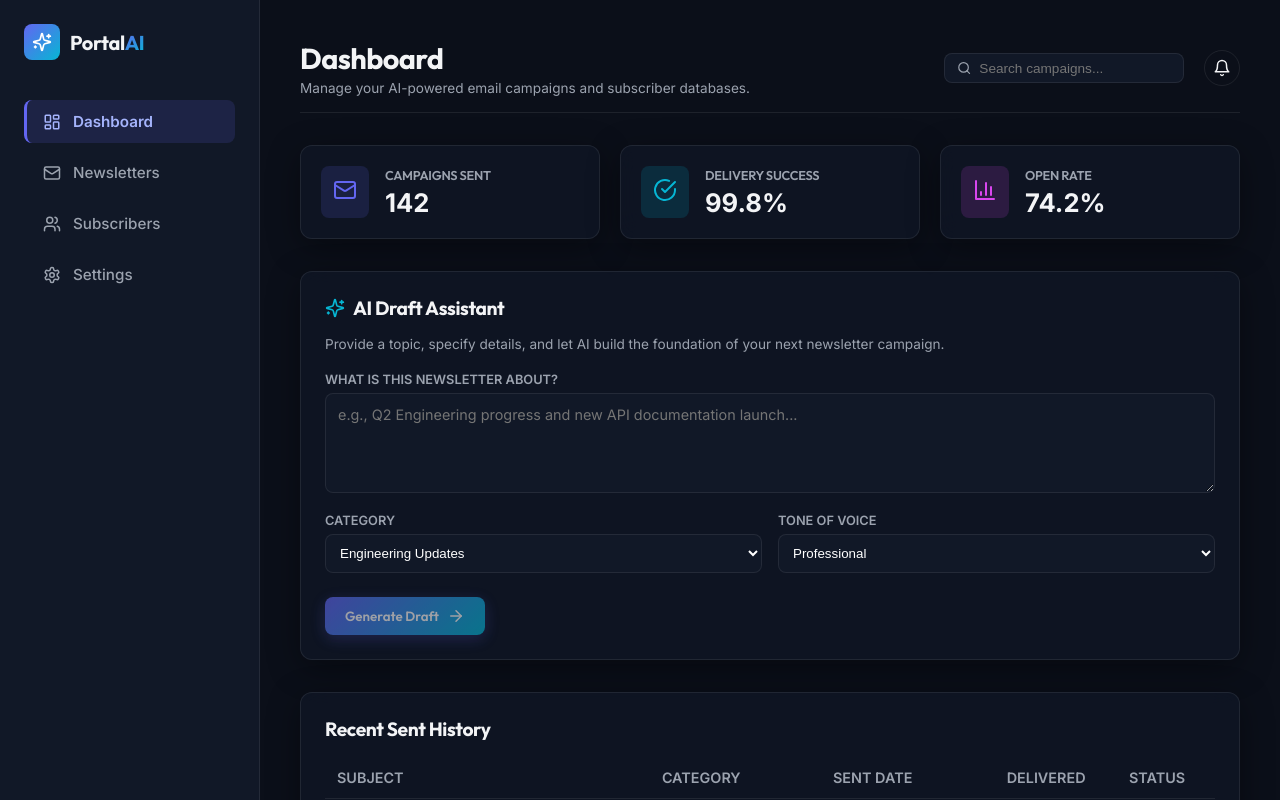
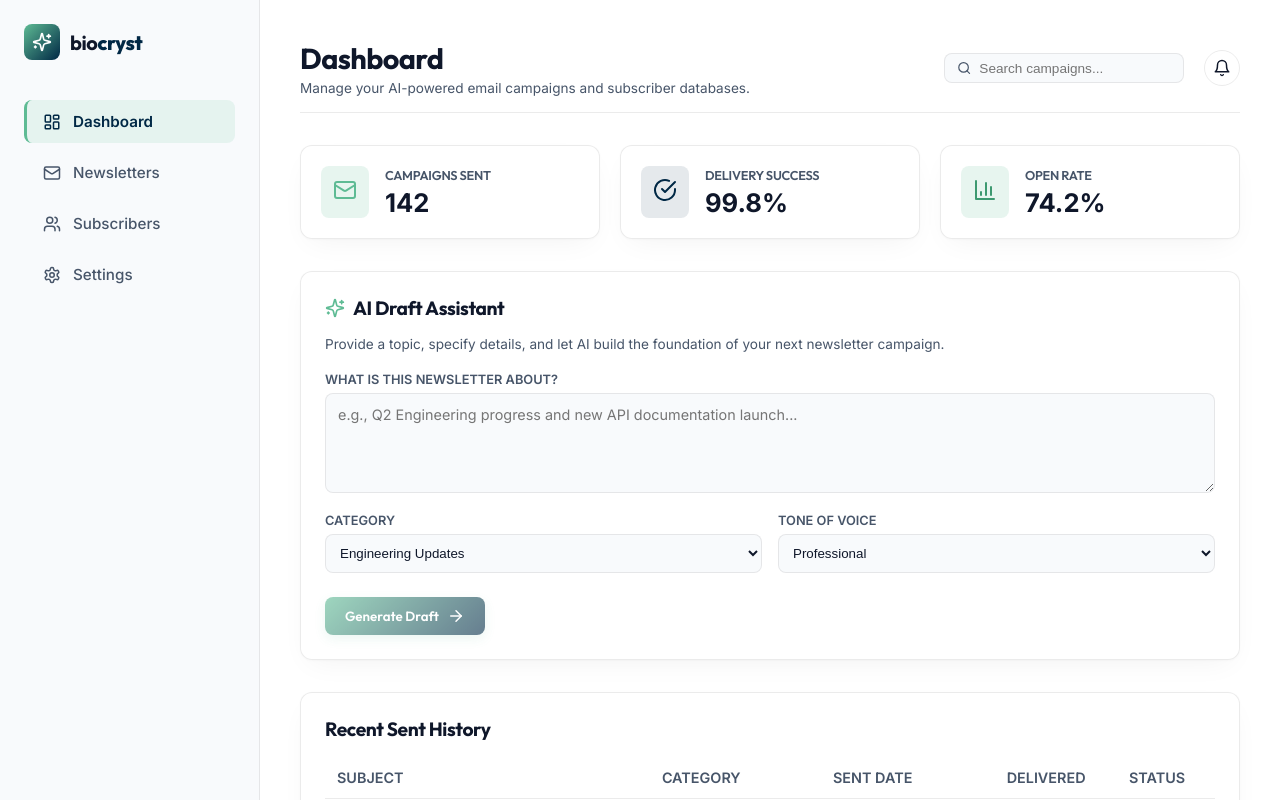
Before and after one commit to AndreaTang0123/Newsletter-Portal, a Next.js app in the folder frontend/: page / in a window 1280 px wide. Shown: the top 800 px of the page. Built offline with nearby package versions, Linux system fonts and the light colour scheme; no server answers.

Commit message:
UI design changed

```diff
--- a/frontend/app/globals.css
+++ b/frontend/app/globals.css
@@ -1,20 +1,20 @@
 @import url('https://fonts.googleapis.com/css2?family=Inter:wght@300;400;500;600;700&family=Outfit:wght@400;500;600;700;800&display=swap');
 
 :root {
-  --bg-primary: #0b0f19;
-  --bg-secondary: #111827;
-  --bg-glass: rgba(17, 24, 39, 0.7);
-  --border-glass: rgba(255, 255, 255, 0.08);
+  --bg-primary: #ffffff;
+  --bg-secondary: #f8fafc;
+  --bg-glass: rgba(255, 255, 255, 0.85);
+  --border-glass: rgba(0, 0, 0, 0.08);
 
-  --text-primary: #f3f4f6;
-  --text-secondary: #9ca3af;
-  --text-muted: #6b7280;
+  --text-primary: #0f172a;
+  --text-secondary: #475569;
+  --text-muted: #94a3b8;
 
-  --color-primary: #6366f1; /* Indigo */
-  --color-primary-glow: rgba(99, 102, 241, 0.35);
-  --color-secondary: #06b6d4; /* Cyan */
-  --color-secondary-glow: rgba(6, 182, 212, 0.35);
-  --color-accent: #d946ef; /* Magenta */
+  --color-primary: #5ebb94; /* BioCryst Mint/Sage Green */
+  --color-primary-glow: rgba(94, 187, 148, 0.2);
+  --color-secondary: #002845; /* BioCryst Dark Navy Blue */
+  --color-secondary-glow: rgba(0, 40, 69, 0.15);
+  --color-accent: #3d9970;
 
   --color-success: #10b981;
   --color-warning: #f59e0b;
@@ -46,23 +46,23 @@ h1, h2, h3, h4, h5, h6 {
   letter-spacing: -0.02em;
 }
 
-/* Glassmorphism primitives */
+/* Glassmorphism primitives (modified for premium light look) */
 .glass-panel {
   background: var(--bg-glass);
   backdrop-filter: blur(16px);
   -webkit-backdrop-filter: blur(16px);
   border: 1px solid var(--border-glass);
   border-radius: var(--border-radius-md);
-  box-shadow: 0 8px 32px 0 rgba(0, 0, 0, 0.37);
+  box-shadow: 0 10px 30px -10px rgba(0, 0, 0, 0.06), 0 1px 3px 0 rgba(0, 0, 0, 0.03);
   transition: var(--transition-smooth);
 }
 
 .glass-panel:hover {
-  border-color: rgba(255, 255, 255, 0.15);
-  box-shadow: 0 12px 40px 0 rgba(0, 0, 0, 0.5);
+  border-color: rgba(0, 0, 0, 0.15);
+  box-shadow: 0 20px 40px -15px rgba(0, 0, 0, 0.1), 0 1px 3px 0 rgba(0, 0, 0, 0.05);
 }
 
-/* Gradient accents */
+/* Gradient accents matching the logo's dual-tone style */
 .gradient-text {
   background: linear-gradient(135deg, var(--color-primary), var(--color-secondary));
   -webkit-background-clip: text;
@@ -86,13 +86,13 @@ h1, h2, h3, h4, h5, h6 {
   display: inline-flex;
   align-items: center;
   gap: 8px;
-  box-shadow: 0 4px 15px var(--color-primary-glow);
+  box-shadow: 0 4px 12px var(--color-primary-glow);
   transition: var(--transition-smooth);
 }
 
 .btn-primary:hover {
   transform: translateY(-2px);
-  box-shadow: 0 6px 20px rgba(99, 102, 241, 0.5);
+  box-shadow: 0 6px 16px rgba(94, 187, 148, 0.4);
 }
 
 .btn-secondary {
@@ -111,8 +111,8 @@ h1, h2, h3, h4, h5, h6 {
 }
 
 .btn-secondary:hover {
-  background: rgba(255, 255, 255, 0.05);
-  border-color: rgba(255, 255, 255, 0.2);
+  background: rgba(0, 0, 0, 0.02);
+  border-color: rgba(0, 0, 0, 0.15);
 }
 
 /* App layouts */
@@ -142,12 +142,12 @@ h1, h2, h3, h4, h5, h6 {
 /* Animations */
 @keyframes pulseGlow {
   0%, 100% {
-    opacity: 0.6;
+    opacity: 0.8;
     transform: scale(1);
   }
   50% {
-    opacity: 0.9;
-    transform: scale(1.05);
+    opacity: 1;
+    transform: scale(1.03);
   }
 }
 
--- a/frontend/app/page.tsx
+++ b/frontend/app/page.tsx
@@ -34,7 +34,7 @@ export default function DashboardHome() {
             {/* Quick Metrics */}
             <div style={{ display: 'grid', gridTemplateColumns: 'repeat(auto-fit, minmax(240px, 1fr))', gap: '20px' }}>
               <div className="glass-panel" style={{ padding: '20px', display: 'flex', alignItems: 'center', gap: '16px' }}>
-                <div style={{ padding: '12px', borderRadius: '8px', background: 'rgba(99, 102, 241, 0.15)', color: 'var(--color-primary)' }}>
+                <div style={{ padding: '12px', borderRadius: '8px', background: 'rgba(94, 187, 148, 0.15)', color: 'var(--color-primary)' }}>
                   <Mail size={24} />
                 </div>
                 <div>
@@ -44,7 +44,7 @@ export default function DashboardHome() {
               </div>
 
               <div className="glass-panel" style={{ padding: '20px', display: 'flex', alignItems: 'center', gap: '16px' }}>
-                <div style={{ padding: '12px', borderRadius: '8px', background: 'rgba(6, 182, 212, 0.15)', color: 'var(--color-secondary)' }}>
+                <div style={{ padding: '12px', borderRadius: '8px', background: 'rgba(0, 40, 69, 0.1)', color: 'var(--color-secondary)' }}>
                   <CheckCircle size={24} />
                 </div>
                 <div>
@@ -54,7 +54,7 @@ export default function DashboardHome() {
               </div>
 
               <div className="glass-panel" style={{ padding: '20px', display: 'flex', alignItems: 'center', gap: '16px' }}>
-                <div style={{ padding: '12px', borderRadius: '8px', background: 'rgba(217, 70, 239, 0.15)', color: 'var(--color-accent)' }}>
+                <div style={{ padding: '12px', borderRadius: '8px', background: 'rgba(94, 187, 148, 0.15)', color: 'var(--color-accent)' }}>
                   <BarChart3 size={24} />
                 </div>
                 <div>
@@ -82,14 +82,14 @@ export default function DashboardHome() {
                     </tr>
                   </thead>
                   <tbody>
-                    <tr style={{ borderBottom: '1px solid rgba(255, 255, 255, 0.04)' }}>
+                    <tr style={{ borderBottom: '1px solid var(--border-glass)' }}>
                       <td style={{ padding: '16px', fontWeight: 500 }}>Q1 engineering roadmap review</td>
                       <td style={{ padding: '16px' }}>Engineering Updates</td>
                       <td style={{ padding: '16px', color: 'var(--text-secondary)' }}>2026-06-01 10:00 AM</td>
                       <td style={{ padding: '16px' }}>24 Recipients</td>
                       <td style={{ padding: '16px' }}><span style={{ color: 'var(--color-success)', fontWeight: 600 }}>Delivered</span></td>
                     </tr>
-                    <tr style={{ borderBottom: '1px solid rgba(255, 255, 255, 0.04)' }}>
+                    <tr style={{ borderBottom: '1px solid var(--border-glass)' }}>
                       <td style={{ padding: '16px', fontWeight: 500 }}>Health insurance updates & enrollment details</td>
                       <td style={{ padding: '16px' }}>HR Announcements</td>
                       <td style={{ padding: '16px', color: 'var(--text-secondary)' }}>2026-05-18 09:30 AM</td>
@@ -137,21 +137,21 @@ export default function DashboardHome() {
                     <h5 style={{ fontSize: '0.95rem' }}>Administrators</h5>
                     <p style={{ fontSize: '0.8rem', color: 'var(--text-secondary)' }}>Full editing privileges, category creation, database uploads.</p>
                   </div>
-                  <span style={{ fontSize: '0.8rem', background: 'rgba(99, 102, 241, 0.2)', border: '1px solid var(--color-primary)', color: '#fff', padding: '2px 8px', borderRadius: '4px' }}>Admin</span>
+                  <span style={{ fontSize: '0.8rem', background: 'rgba(94, 187, 148, 0.12)', border: '1px solid var(--color-primary)', color: 'var(--color-primary)', padding: '2px 8px', borderRadius: '4px', fontWeight: 600 }}>Admin</span>
                 </div>
                 <div style={{ display: 'flex', justifyContent: 'space-between', alignItems: 'center', padding: '12px', background: 'var(--bg-secondary)', borderRadius: '8px', border: '1px solid var(--border-glass)' }}>
                   <div>
                     <h5 style={{ fontSize: '0.95rem' }}>Curators</h5>
                     <p style={{ fontSize: '0.8rem', color: 'var(--text-secondary)' }}>Draft creation, AI content generation tools. Restrictions on sending directly.</p>
                   </div>
-                  <span style={{ fontSize: '0.8rem', background: 'rgba(6, 182, 212, 0.2)', border: '1px solid var(--color-secondary)', color: '#fff', padding: '2px 8px', borderRadius: '4px' }}>Curator</span>
+                  <span style={{ fontSize: '0.8rem', background: 'rgba(0, 40, 69, 0.08)', border: '1px solid var(--color-secondary)', color: 'var(--color-secondary)', padding: '2px 8px', borderRadius: '4px', fontWeight: 600 }}>Curator</span>
                 </div>
               </div>
             </div>
 
             <div className="glass-panel" style={{ padding: '24px' }}>
               <div style={{ display: 'flex', alignItems: 'center', gap: '8px', marginBottom: '16px' }}>
-                <Cpu size={20} color="var(--color-secondary)" />
+                <Cpu size={20} color="var(--color-primary)" />
                 <h3 style={{ fontSize: '1.25rem' }}>Gemini AI Credentials</h3>
               </div>
               <p style={{ color: 'var(--text-secondary)', fontSize: '0.85rem', marginBottom: '16px' }}>
@@ -160,14 +160,14 @@ export default function DashboardHome() {
               <div style={{ display: 'flex', flexDirection: 'column', gap: '12px' }}>
                 <div style={{ display: 'flex', justifyContent: 'space-between', alignItems: 'center' }}>
                   <span style={{ fontSize: '0.9rem' }}>AI Model Engine</span>
-                  <select style={{ padding: '6px 12px', background: 'var(--bg-secondary)', border: '1px solid var(--border-glass)', color: '#fff', borderRadius: '6px' }}>
+                  <select style={{ padding: '6px 12px', background: 'var(--bg-secondary)', border: '1px solid var(--border-glass)', color: 'var(--text-primary)', borderRadius: '6px' }}>
                     <option>Gemini 1.5 Pro</option>
                     <option>Gemini 1.5 Flash</option>
                   </select>
                 </div>
                 <div style={{ display: 'flex', justifyContent: 'space-between', alignItems: 'center' }}>
                   <span style={{ fontSize: '0.9rem' }}>Generation Temperature (Creativity)</span>
-                  <input type="range" min="0" max="1" step="0.1" defaultValue="0.7" style={{ accentColor: 'var(--color-secondary)' }} />
+                  <input type="range" min="0" max="1" step="0.1" defaultValue="0.7" style={{ accentColor: 'var(--color-primary)' }} />
                 </div>
               </div>
             </div>
--- a/frontend/components/AIDraftWizard.tsx
+++ b/frontend/components/AIDraftWizard.tsx
@@ -33,7 +33,7 @@ export const AIDraftWizard: React.FC<AIDraftWizardProps> = ({ onDraftGenerated }
         title: `AI Draft: ${prompt.slice(0, 30)}${prompt.length > 30 ? '...' : ''}`,
         content_html: `
           <div style="font-family: Arial, sans-serif; padding: 20px; color: #333;">
-            <h2 style="color: #6366f1;">Welcome to our Latest Update!</h2>
+            <h2 style="color: var(--color-primary);">Welcome to our Latest Update!</h2>
             <p>Following your prompt about <strong>"${prompt}"</strong>, we put together this newsletter draft with a <strong>${tone}</strong> tone.</p>
             <p>Key highlights this week:</p>
             <ul>
@@ -45,7 +45,7 @@ export const AIDraftWizard: React.FC<AIDraftWizardProps> = ({ onDraftGenerated }
             <hr style="border: 0; border-top: 1px solid #eee; margin: 20px 0;" />
             <p style="font-size: 11px; color: #999;">
               You are receiving this because you subscribed to category updates.
-              <a href="/public/unsubscribe" style="color: #6366f1;">Unsubscribe</a>
+              <a href="/unsubscribe" style="color: var(--color-primary);">Unsubscribe</a>
             </p>
           </div>
         `
@@ -58,7 +58,7 @@ export const AIDraftWizard: React.FC<AIDraftWizardProps> = ({ onDraftGenerated }
   return (
     <div className="glass-panel" style={{ padding: '24px', position: 'relative', overflow: 'hidden' }}>
       <div style={{ display: 'flex', alignItems: 'center', gap: '8px', marginBottom: '16px' }}>
-        <Sparkles size={20} color="var(--color-secondary)" />
+        <Sparkles size={20} color="var(--color-primary)" />
         <h3 style={{ fontSize: '1.2rem' }}>AI Draft Assistant</h3>
       </div>
       <p style={{ color: 'var(--text-secondary)', fontSize: '0.85rem', marginBottom: '20px' }}>
@@ -81,7 +81,7 @@ export const AIDraftWizard: React.FC<AIDraftWizardProps> = ({ onDraftGenerated }
               borderRadius: '8px',
               background: 'var(--bg-secondary)',
               border: '1px solid var(--border-glass)',
-              color: '#fff',
+              color: 'var(--text-primary)',
               outline: 'none',
               fontFamily: 'inherit',
               fontSize: '0.9rem',
@@ -105,7 +105,7 @@ export const AIDraftWizard: React.FC<AIDraftWizardProps> = ({ onDraftGenerated }
                 borderRadius: '8px',
                 background: 'var(--bg-secondary)',
                 border: '1px solid var(--border-glass)',
-                color: '#fff',
+                color: 'var(--text-primary)',
                 outline: 'none'
               }}
             >
@@ -128,7 +128,7 @@ export const AIDraftWizard: React.FC<AIDraftWizardProps> = ({ onDraftGenerated }
                 borderRadius: '8px',
                 background: 'var(--bg-secondary)',
                 border: '1px solid var(--border-glass)',
-                color: '#fff',
+                color: 'var(--text-primary)',
                 outline: 'none'
               }}
             >
--- a/frontend/components/Navbar.tsx
+++ b/frontend/components/Navbar.tsx
@@ -40,7 +40,7 @@ export const Navbar: React.FC<NavbarProps> = ({ title }) => {
             style={{
               background: 'transparent',
               border: 'none',
-              color: '#fff',
+              color: 'var(--text-primary)',
               outline: 'none',
               width: '100%',
               fontSize: '0.85rem'
--- a/frontend/components/Sidebar.tsx
+++ b/frontend/components/Sidebar.tsx
@@ -24,7 +24,7 @@ export const Sidebar: React.FC<SidebarProps> = ({ currentTab, setCurrentTab }) =
           <Sparkles size={20} color="#fff" />
         </div>
         <h2 style={{ fontSize: '1.25rem' }}>
-          Portal<span className="gradient-text">AI</span>
+          bio<span style={{ color: 'var(--color-secondary)', fontWeight: 800 }}>cryst</span>
         </h2>
       </div>
 
@@ -44,8 +44,8 @@ export const Sidebar: React.FC<SidebarProps> = ({ currentTab, setCurrentTab }) =
                 padding: '12px 16px',
                 borderRadius: '8px',
                 border: 'none',
-                background: isActive ? 'rgba(99, 102, 241, 0.15)' : 'transparent',
-                color: isActive ? '#a5b4fc' : '#9ca3af',
+                background: isActive ? 'rgba(94, 187, 148, 0.12)' : 'transparent',
+                color: isActive ? 'var(--color-secondary)' : 'var(--text-secondary)',
                 fontFamily: 'inherit',
                 fontSize: '0.95rem',
                 fontWeight: isActive ? 600 : 500,
```
Also changed, not shown: frontend/components/NewsletterEditor.tsx (+7 -7 lines), frontend/components/SubscribersList.tsx (+5 -5 lines), frontend/pages/unsubscribe.tsx (+20 -21 lines).
